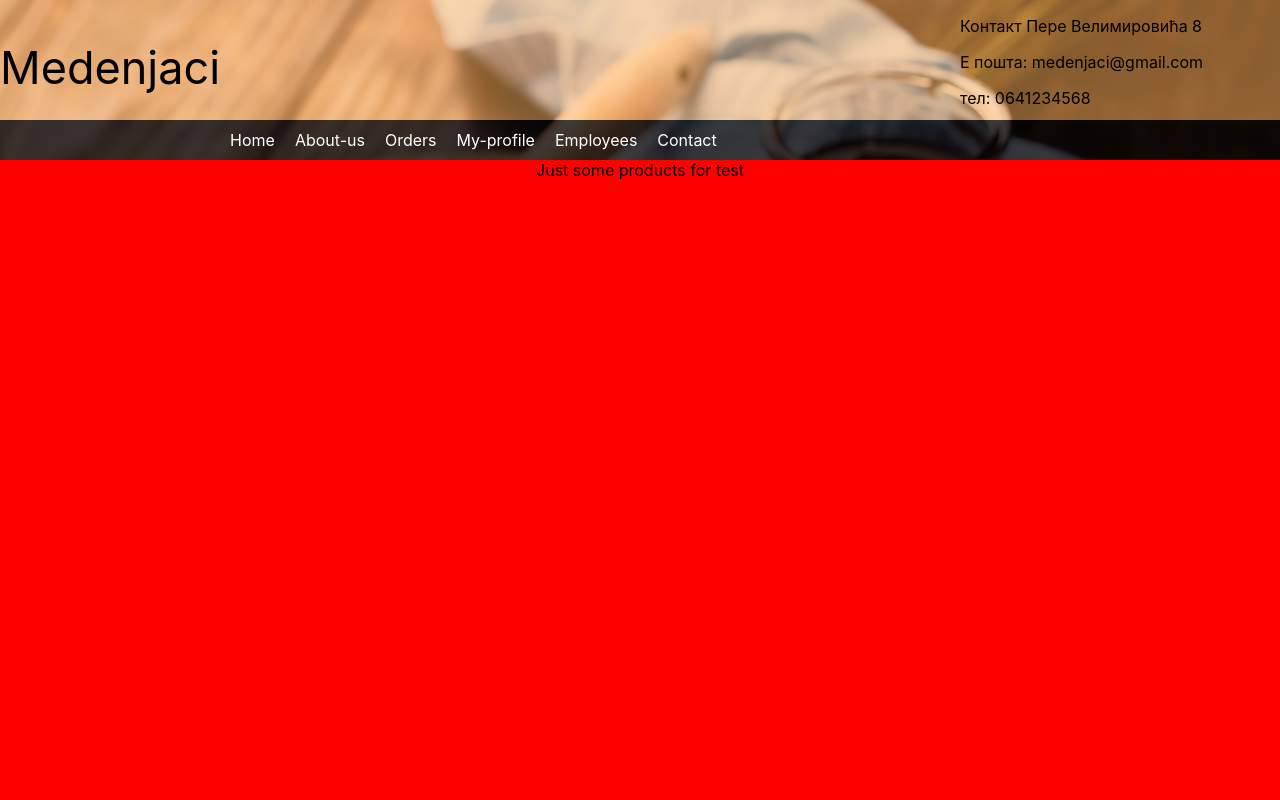
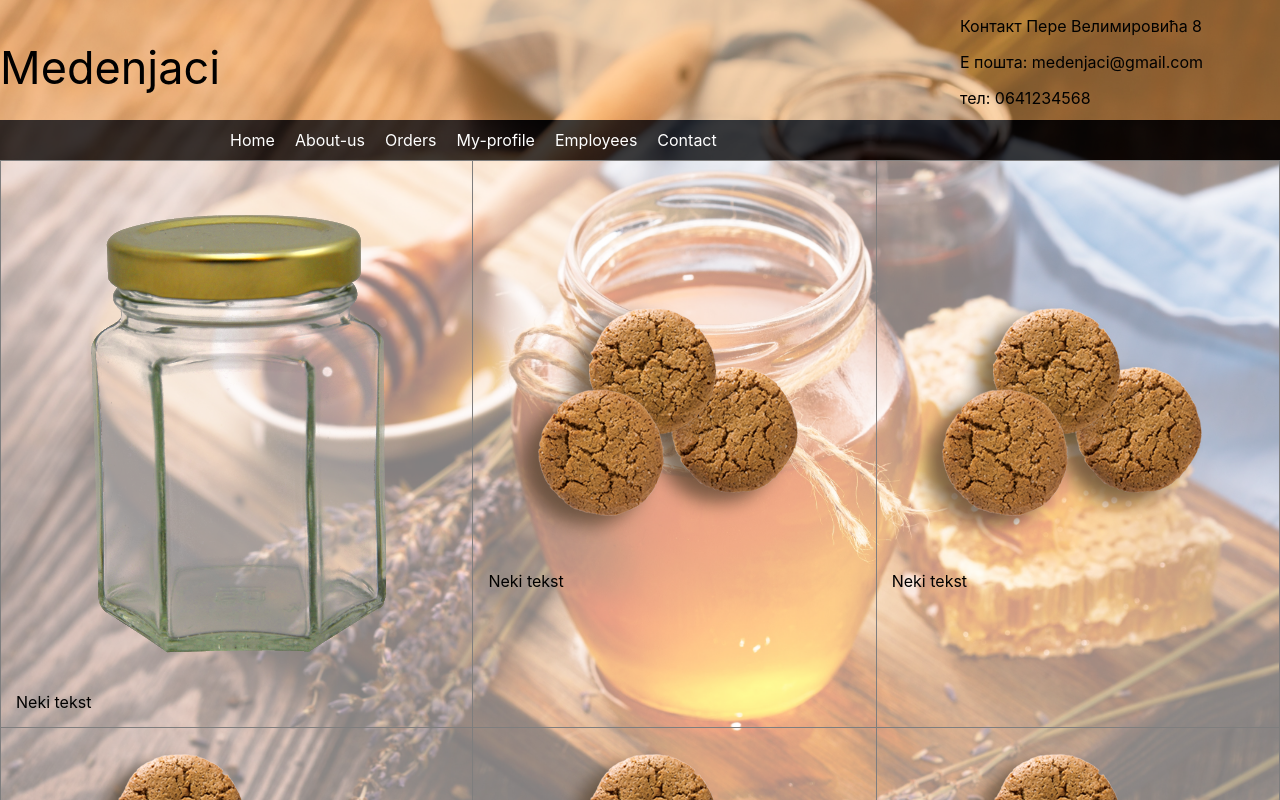
Before and after one commit to bpavle/honey-store-web, a React (Create React App) app: page /home in a window 1280 px wide. Built offline with nearby package versions, Linux system fonts and the light colour scheme.

Commit message:
Added jsx table generator

```diff
--- a/src/components/Products.jsx
+++ b/src/components/Products.jsx
@@ -1,7 +1,36 @@
-import React from "react";
+import React, { useEffect, useState } from "react";
 import styles from "./Products.module.css";
+import Product from "./Product";
+import tegla from "./../images/tegla.png";
+import { getProducts } from "./../api/getProducts.js";
 const Products = () => {
-  return <div className={styles.container}>Just some products for test</div>;
+  let [products, setProducts] = useState([]);
+  useEffect(() => {
+    setProducts(getProducts());
+    // console.log("Products" + JSON.stringify(products));
+  });
+  let table_data = products.map(function (product) {
+    return (
+      <td>
+        <Product label={product.label} image={product.image} />
+      </td>
+    );
+  });
+  const createTable = (elements, number_of_columns) => {
+    let data = [];
+    let rows = [];
+    for (let i = 0; i < elements.length; i++) {
+      data.push(elements[i]);
+
+      if ((i + 1) % number_of_columns == 0 || i + 1 == elements.length) {
+        let row = <tr>{data}</tr>;
+        data = [];
+        rows.push(row);
+      }
+    }
+    return <table>{rows}</table>;
+  };
+  const table = createTable(table_data, 3);
+  return <div className={styles.container}>{table}</div>;
 };
-
 export default Products;
--- a/src/components/Products.module.css
+++ b/src/components/Products.module.css
@@ -1,5 +1,5 @@
 .container {
   height: 80vh;
-  background-color: red;
+  background-color: rgba(255, 255, 255, 0.5);
   overflow: auto;
 }
```
